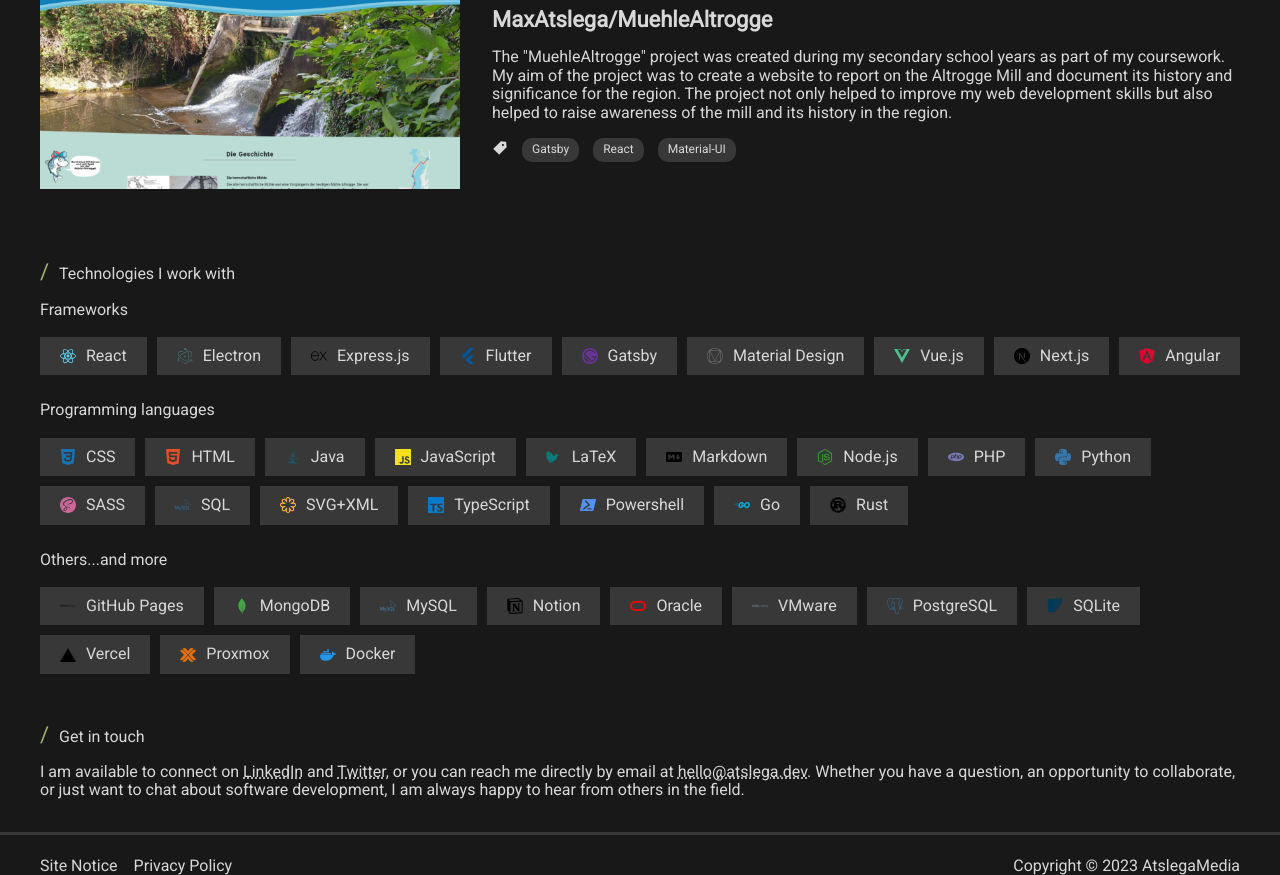
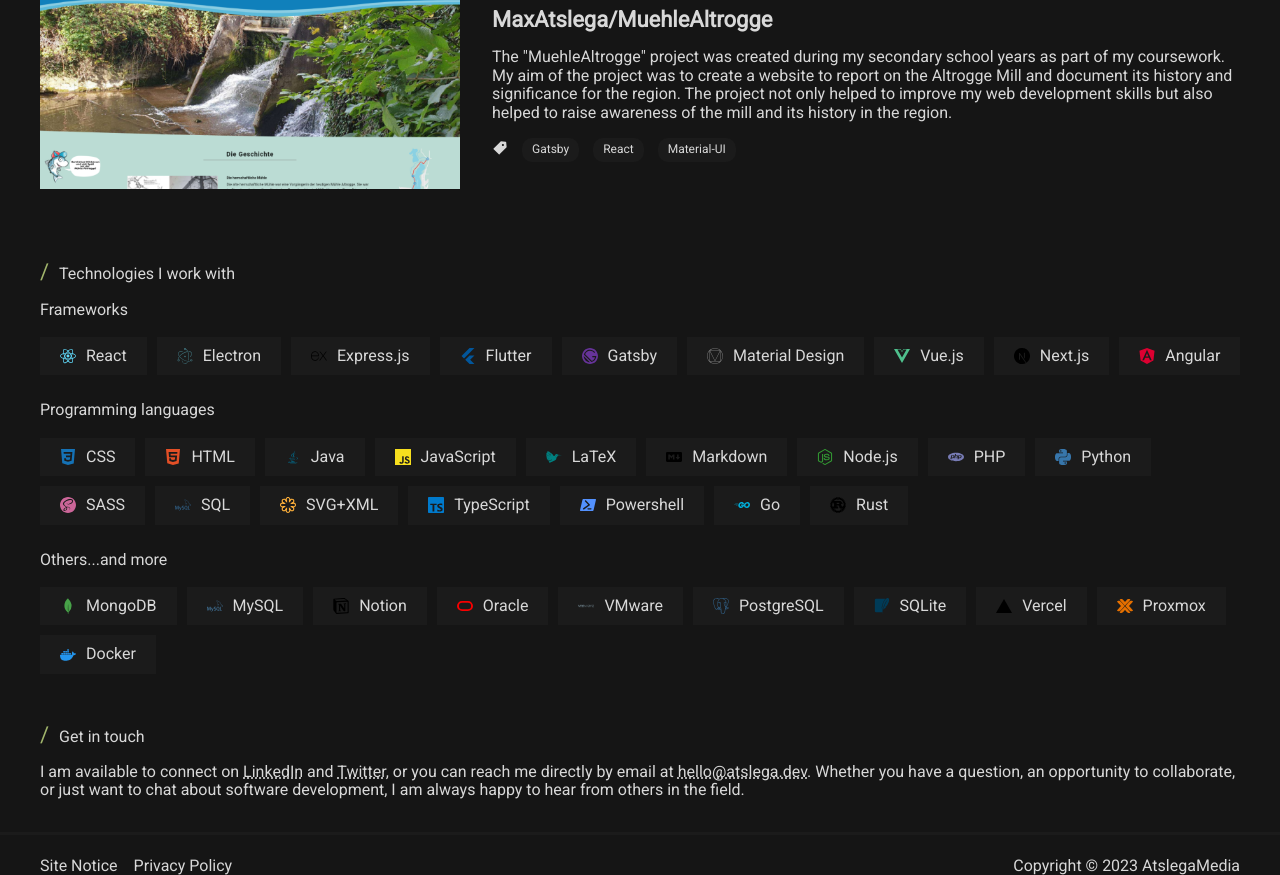
Before and after one commit to MaxAtslega/portfolio, a Next.js app: page / in a window 1280 px wide. Shown: the part 1515-2390 px from the top of the page. Built offline with nearby package versions, Linux system fonts and the light colour scheme.

Commit message:
Update color scheme

```diff
--- a/src/constants/technologies.tsx
+++ b/src/constants/technologies.tsx
@@ -168,11 +168,6 @@
   ],
   more: [
     {
-      title: 'GitHub Pages',
-      color: '#181717',
-      icon: <SiGithubpages />,
-    },
-    {
       title: 'MongoDB',
       color: '#47A248',
       icon: <SiMongodb />,
--- a/src/constants/theme.ts
+++ b/src/constants/theme.ts
@@ -30,8 +30,8 @@
   white: '#fff',
 
   background: {
-    default: '#181818',
-    light: '#383838',
+    default: '#151515',
+    light: '#1B1B1B',
   },
 }
 
```
